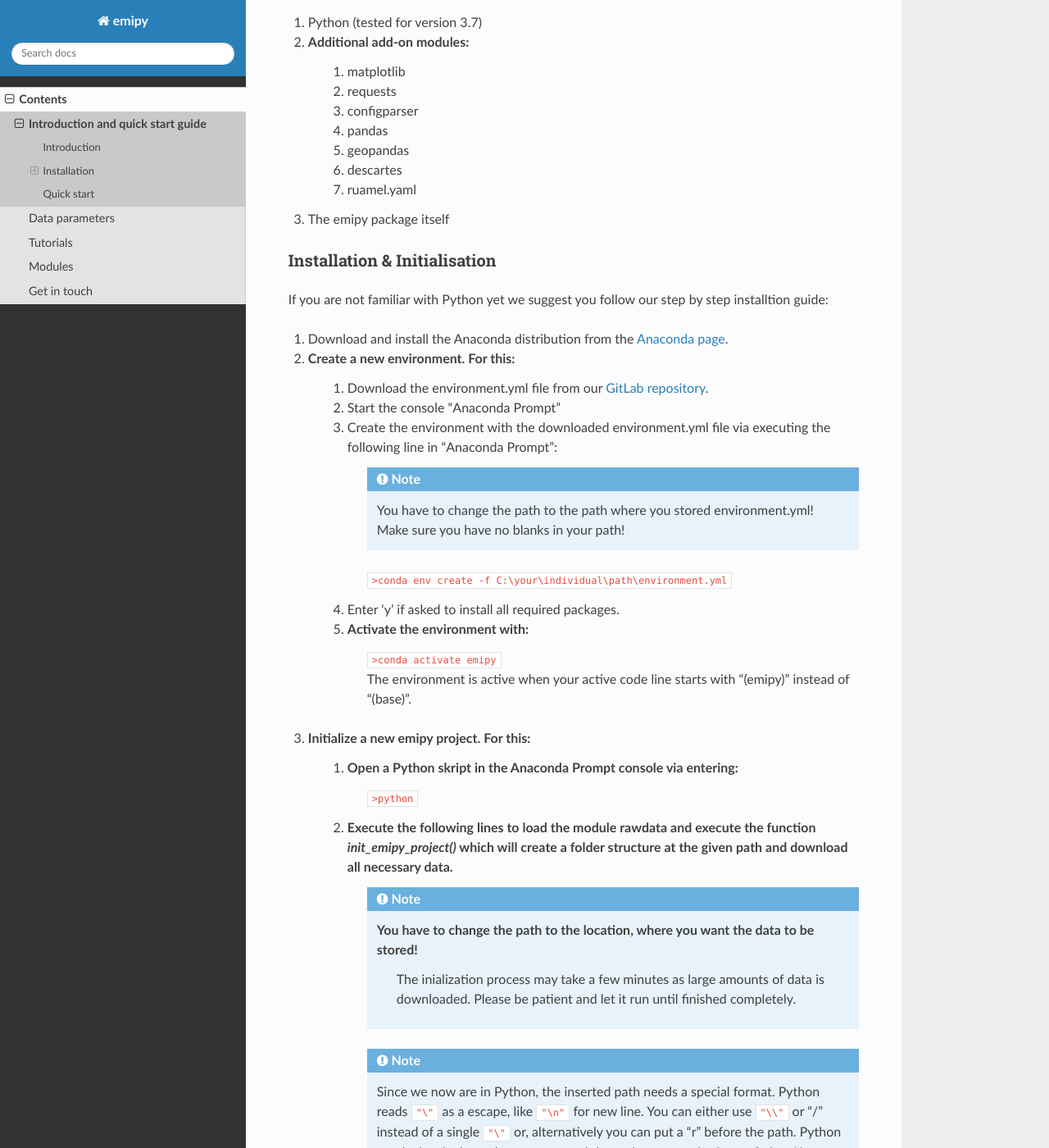
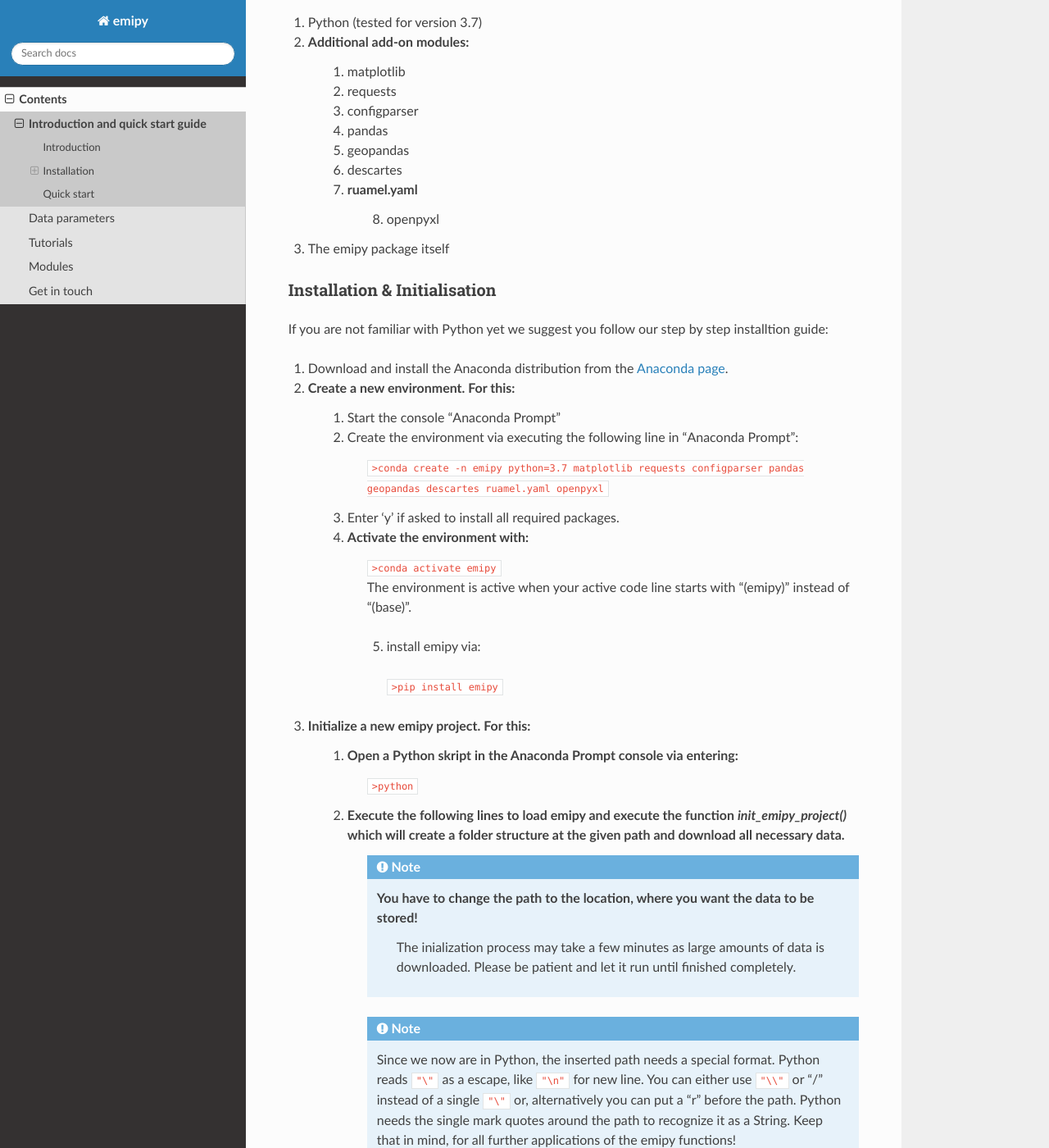
Before and after one commit to ElsevierSoftwareX/SOFTX-D-21-00134, a Sphinx documentation site: the page built from docs/source/introduction.rst, in a window 1280 px wide and 1400 px high, scrolled down 474 px. Shown: the whole window at 82% size. Built offline with Sphinx 7.4.7 and the Read the Docs theme 2.0.0, drawn with Linux system fonts in a browser that asks for light colours.

Commit message:
update documentation for installing process

```diff
--- a/docs/source/introduction.rst
+++ b/docs/source/introduction.rst
@@ -25,6 +25,7 @@
     5. geopandas
     6. descartes
     7. ruamel.yaml
+	8. openpyxl
 3. The emipy package itself
 
 Installation & Initialisation
@@ -34,23 +35,20 @@
 
 1. Download and install the Anaconda distribution from the `Anaconda page <https://www.anaconda.com/products/individual>`_.
 2. Create a new environment. For this:
-    1. Download the environment.yml file from our `GitLab repository <https://gitlab-public.fz-juelich.de/s.morgenthaler/emipy>`_.
-    2. Start the console "Anaconda Prompt"
-    3. Create the environment with the downloaded environment.yml file via executing the following line in "Anaconda Prompt":
+    1. Start the console "Anaconda Prompt"
+    2. Create the environment via executing the following line in "Anaconda Prompt":
 
-        .. note::
-            | You have to change the path to the path where you stored environment.yml!
-	    | Make sure you have no blanks in your path!
-
-    	``>conda env create -f C:\your\individual\path\environment.yml``
-    4. Enter 'y' if asked to install all required packages.
-    5. Activate the environment with:
+    	``>conda create -n emipy python=3.7 matplotlib requests configparser pandas geopandas descartes ruamel.yaml openpyxl``
+    3. Enter 'y' if asked to install all required packages.
+    4. Activate the environment with:
 	| ``>conda activate emipy``
 	| The environment is active when your active code line starts with "(emipy)" instead of "(base)".
+	5. install emipy via:
+	  ``>pip install emipy``
 3. Initialize a new emipy project. For this:
     1. Open a Python skript in the Anaconda Prompt console via entering:
         ``>python``
-    2. Execute the following lines to load the module rawdata and execute the function `init_emipy_project()` which will create a folder structure at the given path and download all necessary data.
+    2. Execute the following lines to load emipy and execute the function `init_emipy_project()` which will create a folder structure at the given path and download all necessary data.
         .. note::
 	        You have to change the path to the location, where you want the data to be stored!
 		    The inialization process may take a few minutes as large amounts of data is downloaded. Please be patient and let it run until finished completely.
```
